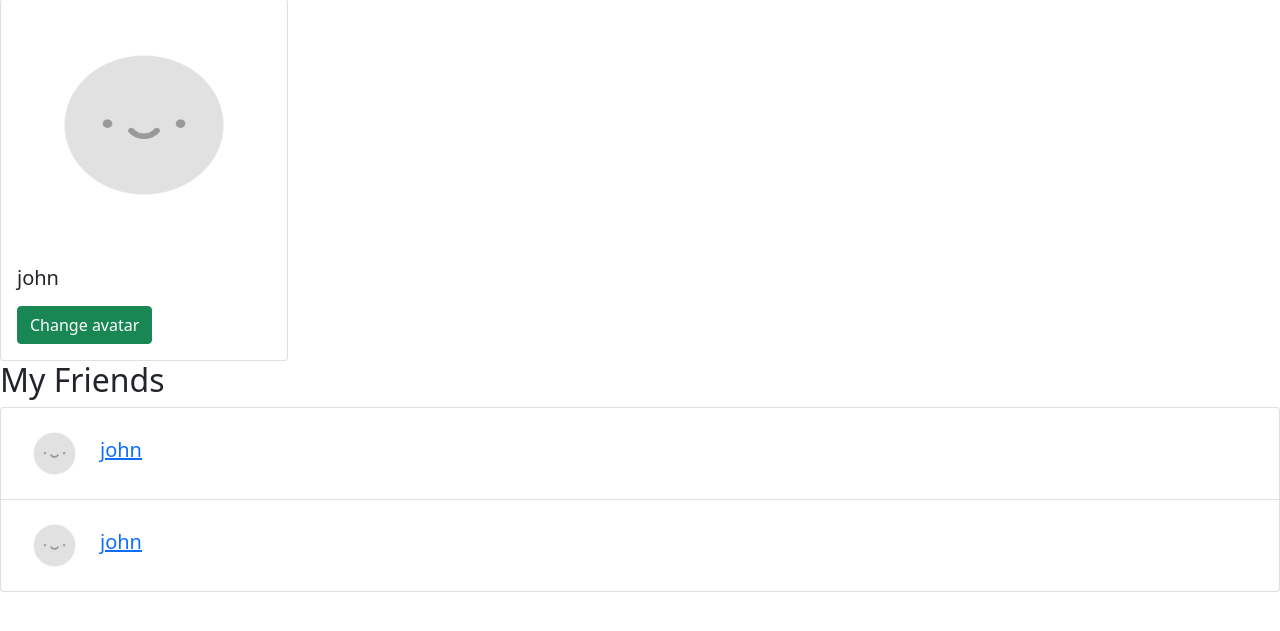
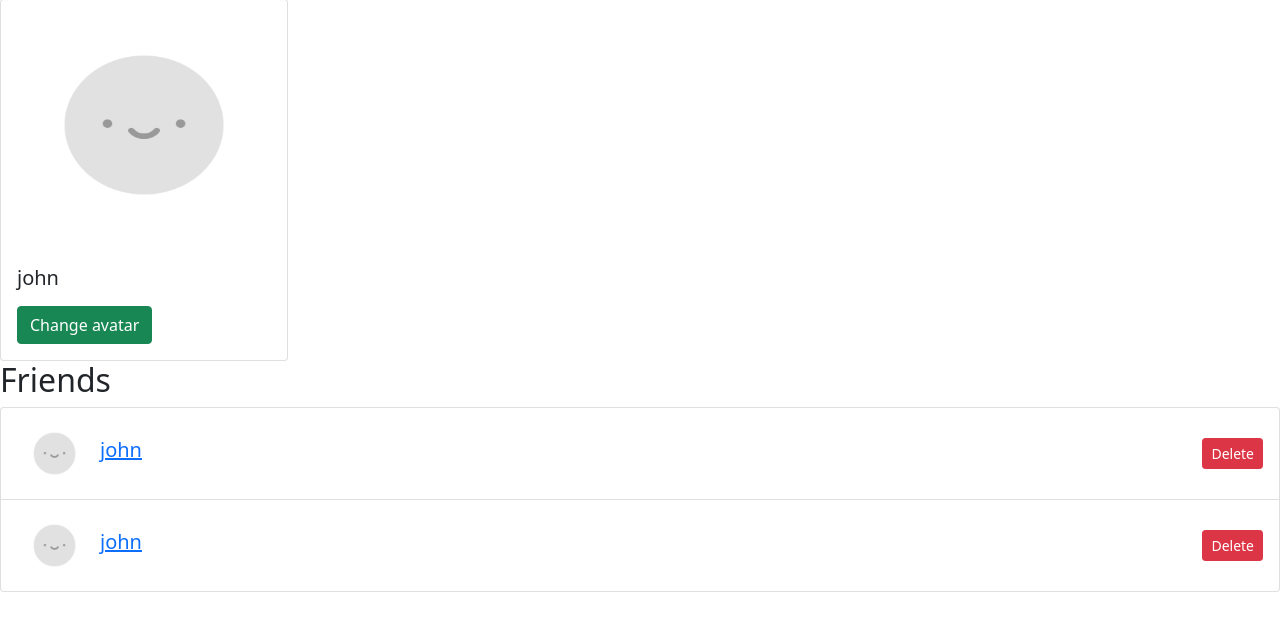
Before and after one commit to defytheflow/social, a Flask app: a page that uses app/templates/profile.html in a window 1280 px wide. Shown: the part 113-744 px from the top of the page. Run offline with Flask 2, Linux system fonts and the light colour scheme; a user stored in the database is signed in; data comes from the database, SQL or seed files in the repository; both versions use the stored data as it was after the commit; tables that the repository leaves empty hold one stand-in row (values such as "Sample post"); some libraries are stand-ins or nearby versions.

Commit message:
Add delete-friend view
Add social.db to .gitignore

```diff
--- a/app/templates/profile.html
+++ b/app/templates/profile.html
@@ -23,25 +23,18 @@
   </div>
 </div>
 
-  {% if current_user == user %}
-    <h2>My Friends</h2>
-    <ul class="list-group">
-      {% for friend in current_user.friends %}
-        <li class="list-group-item d-flex align-items-center">
-          <img class="rounded" width="75" height="75" src="{{ friend.image_url }}" alt="user's image">
-          <a class="mx-2 h5" href="{{ friend.get_profile_url() }}">{{ friend.username }}</a>
-        </li>
-      {% endfor %}
-    </ul>
-  {% else %}
   <h2>Friends</h2>
   <ul class="list-group">
     {% for friend in user.friends %}
       <li class="list-group-item d-flex align-items-center">
         <img class="rounded" width="75" height="75" src="{{ friend.image_url }}" alt="user's image">
         <a class="mx-2 h5" href="{{ friend.get_profile_url() }}">{{ friend.username }}</a>
+        <form style="margin-left: auto;" method="post" action="{{ url_for('delete_friend', username=friend.username) }}">
+          <button type="submit"  class="btn btn-danger btn-sm">
+            Delete
+          </button>
+        </form>
       </li>
     {% endfor %}
   </ul>
-  {% endif %}
 {% endblock %}
--- a/app/views.py
+++ b/app/views.py
@@ -126,6 +126,24 @@ def add_friend(username):
     return redirect(current_user.get_profile_url())
 
 
+@app.route('/delete-friend/<string:username>', methods=['POST'])
+@login_required
+def delete_friend(username):
+    user = User.query.filter_by(username=username).first()
+
+    if user is None:
+        flash("User with username '{username}' does not exist!")
+        return redirect(current_user.get_profile_url())
+
+    Friendship.query.filter((Friendship.user1_id == current_user.id) &
+                            (Friendship.user2_id == user.id) |
+                            (Friendship.user2_id == current_user.id) &
+                            (Friendship.user1_id == user.id)).delete()
+
+    flash(f'Friend {username} has been deleted!', 'info')
+    return redirect(current_user.get_profile_url())
+
+
 @app.route('/users')
 @login_required
 def users():
```
Also changed, not shown: social.db, 1 other file. Lines whose indentation alone changed are shown as unchanged.
